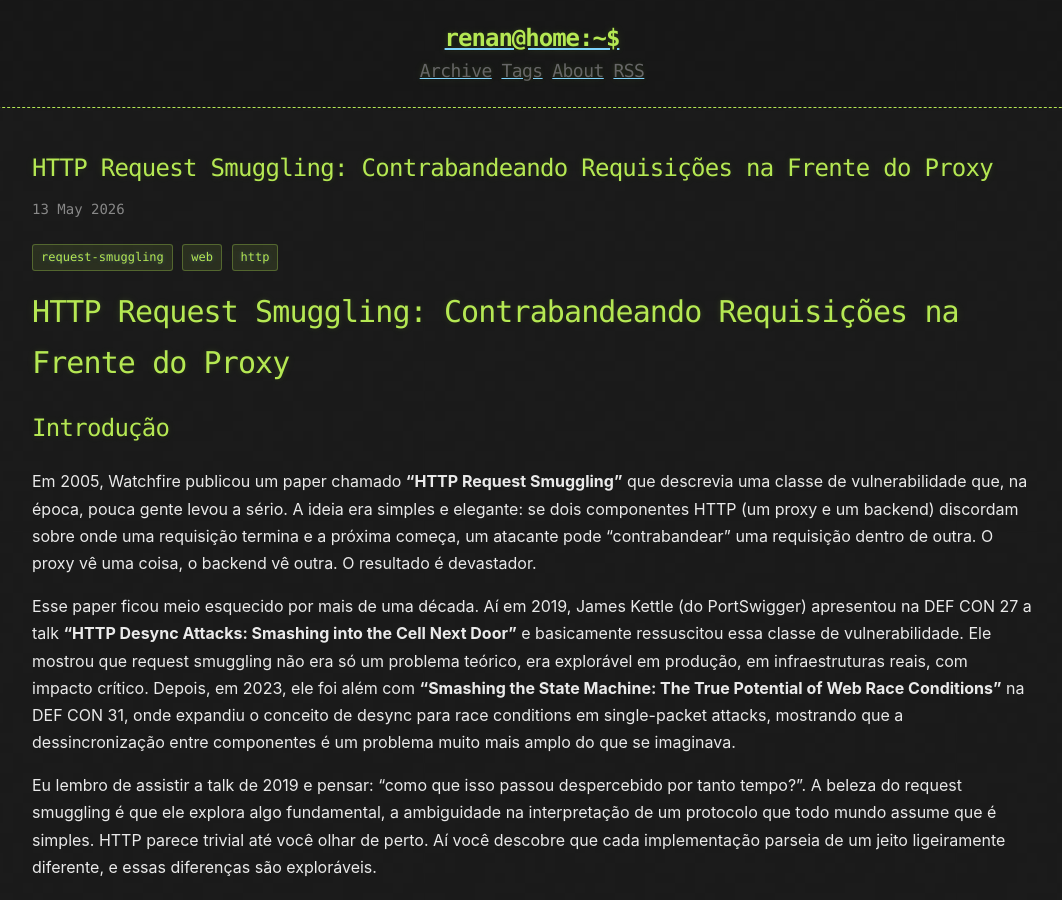
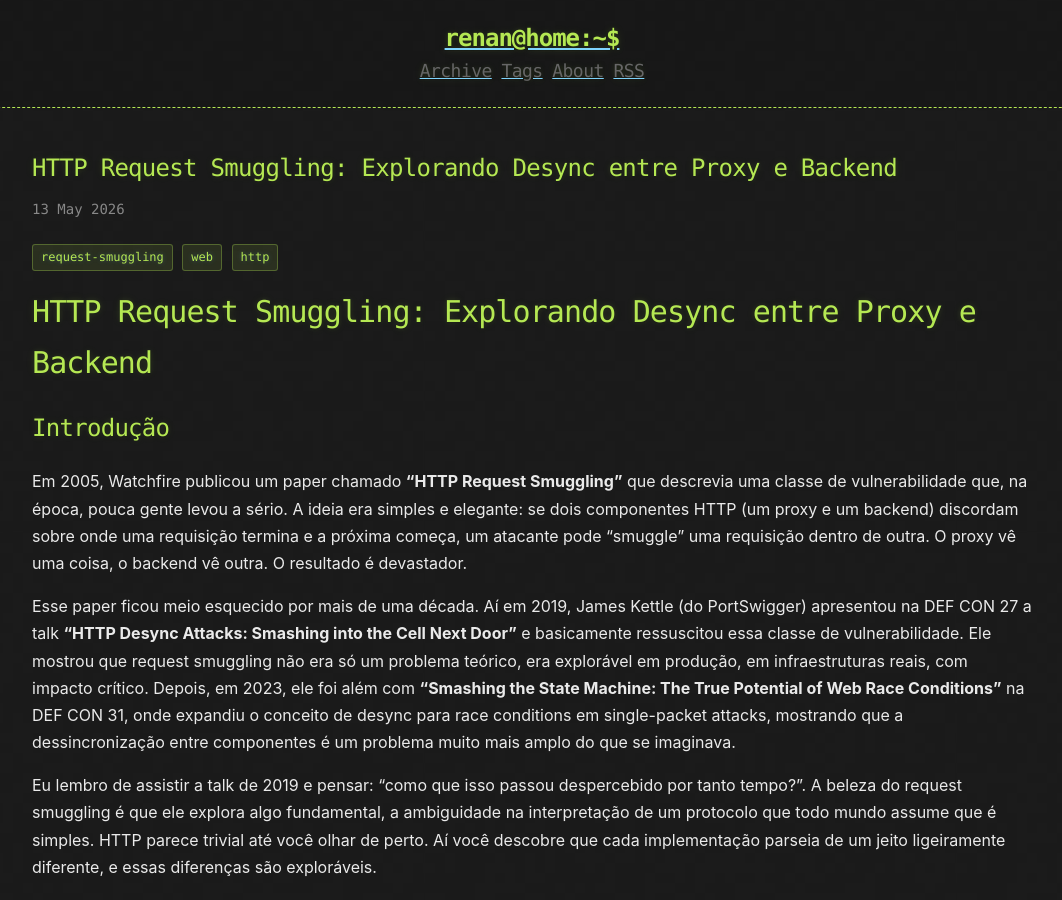
Before and after one commit to renansj/renansj.github.io, a Jekyll site: the page built from _posts/2026-05-13-http-request-smuggling.md, in a window 1280 px wide and 900 px high. Shown: the whole window, without its empty margins (108-1170 px from the left). Built offline with Jekyll 4.4.1, drawn with Linux system fonts in a browser that asks for light colours; some of the changed text lies outside the part shown.

Commit message:
refactor: replace 'contrabando' with 'smuggling' terminology

```diff
--- a/_posts/2026-05-13-http-request-smuggling.md
+++ b/_posts/2026-05-13-http-request-smuggling.md
@@ -1,14 +1,14 @@
 ---
-title: "HTTP Request Smuggling: Contrabandeando Requisições na Frente do Proxy"
+title: "HTTP Request Smuggling: Explorando Desync entre Proxy e Backend"
 published: true
 tags: [request-smuggling, web, http]
 ---
 
-# HTTP Request Smuggling: Contrabandeando Requisições na Frente do Proxy
+# HTTP Request Smuggling: Explorando Desync entre Proxy e Backend
 
 ## Introdução
 
-Em 2005, Watchfire publicou um paper chamado **"HTTP Request Smuggling"** que descrevia uma classe de vulnerabilidade que, na época, pouca gente levou a sério. A ideia era simples e elegante: se dois componentes HTTP (um proxy e um backend) discordam sobre onde uma requisição termina e a próxima começa, um atacante pode "contrabandear" uma requisição dentro de outra. O proxy vê uma coisa, o backend vê outra. O resultado é devastador.
+Em 2005, Watchfire publicou um paper chamado **"HTTP Request Smuggling"** que descrevia uma classe de vulnerabilidade que, na época, pouca gente levou a sério. A ideia era simples e elegante: se dois componentes HTTP (um proxy e um backend) discordam sobre onde uma requisição termina e a próxima começa, um atacante pode "smuggle" uma requisição dentro de outra. O proxy vê uma coisa, o backend vê outra. O resultado é devastador.
 
 Esse paper ficou meio esquecido por mais de uma década. Aí em 2019, James Kettle (do PortSwigger) apresentou na DEF CON 27 a talk **"HTTP Desync Attacks: Smashing into the Cell Next Door"** e basicamente ressuscitou essa classe de vulnerabilidade. Ele mostrou que request smuggling não era só um problema teórico, era explorável em produção, em infraestruturas reais, com impacto crítico. Depois, em 2023, ele foi além com **"Smashing the State Machine: The True Potential of Web Race Conditions"** na DEF CON 31, onde expandiu o conceito de desync para race conditions em single-packet attacks, mostrando que a dessincronização entre componentes é um problema muito mais amplo do que se imaginava.
 
```
Also changed, not shown: other parts of _posts/2026-05-13-http-request-smuggling.md (+2 -2 lines).
